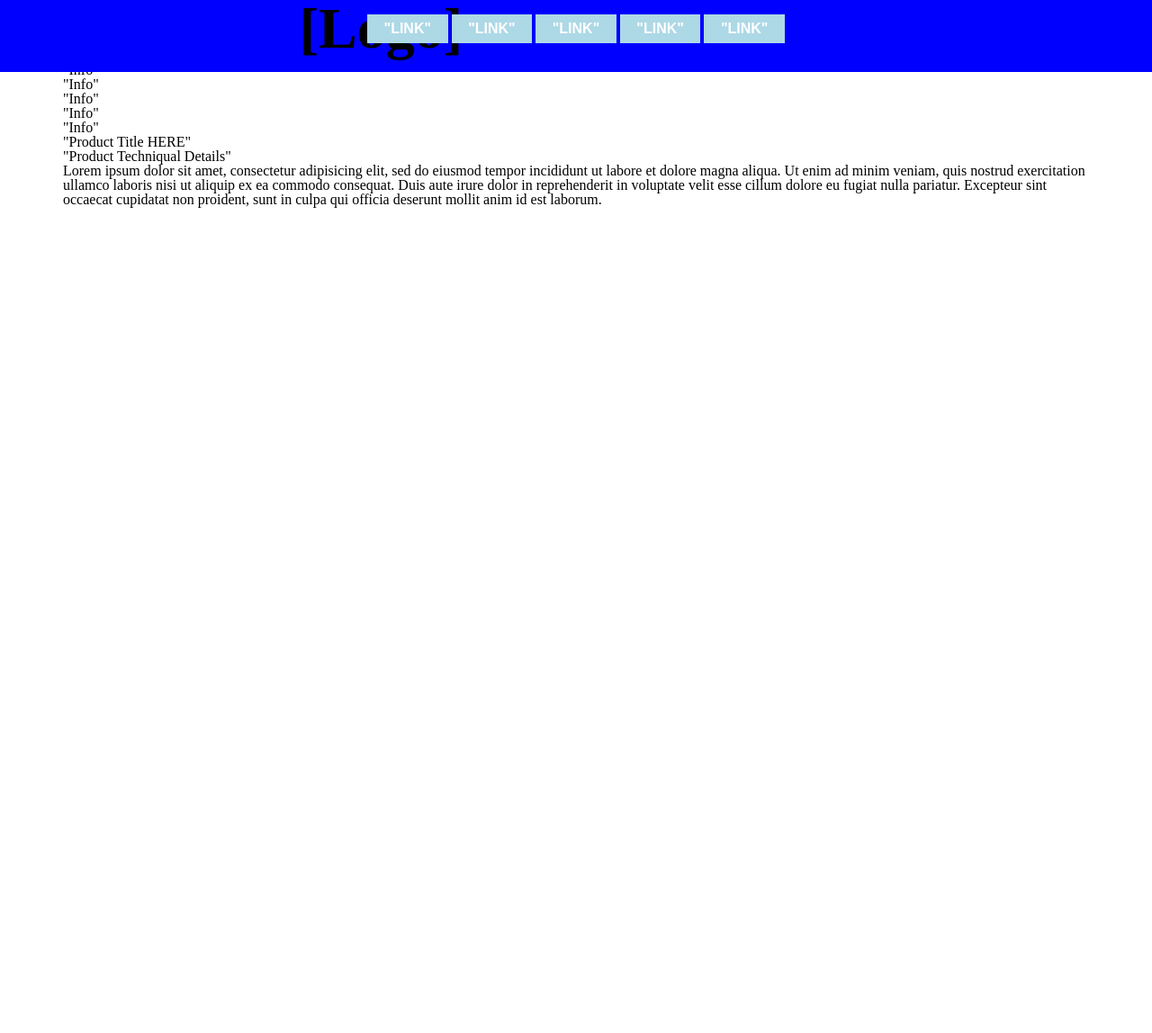
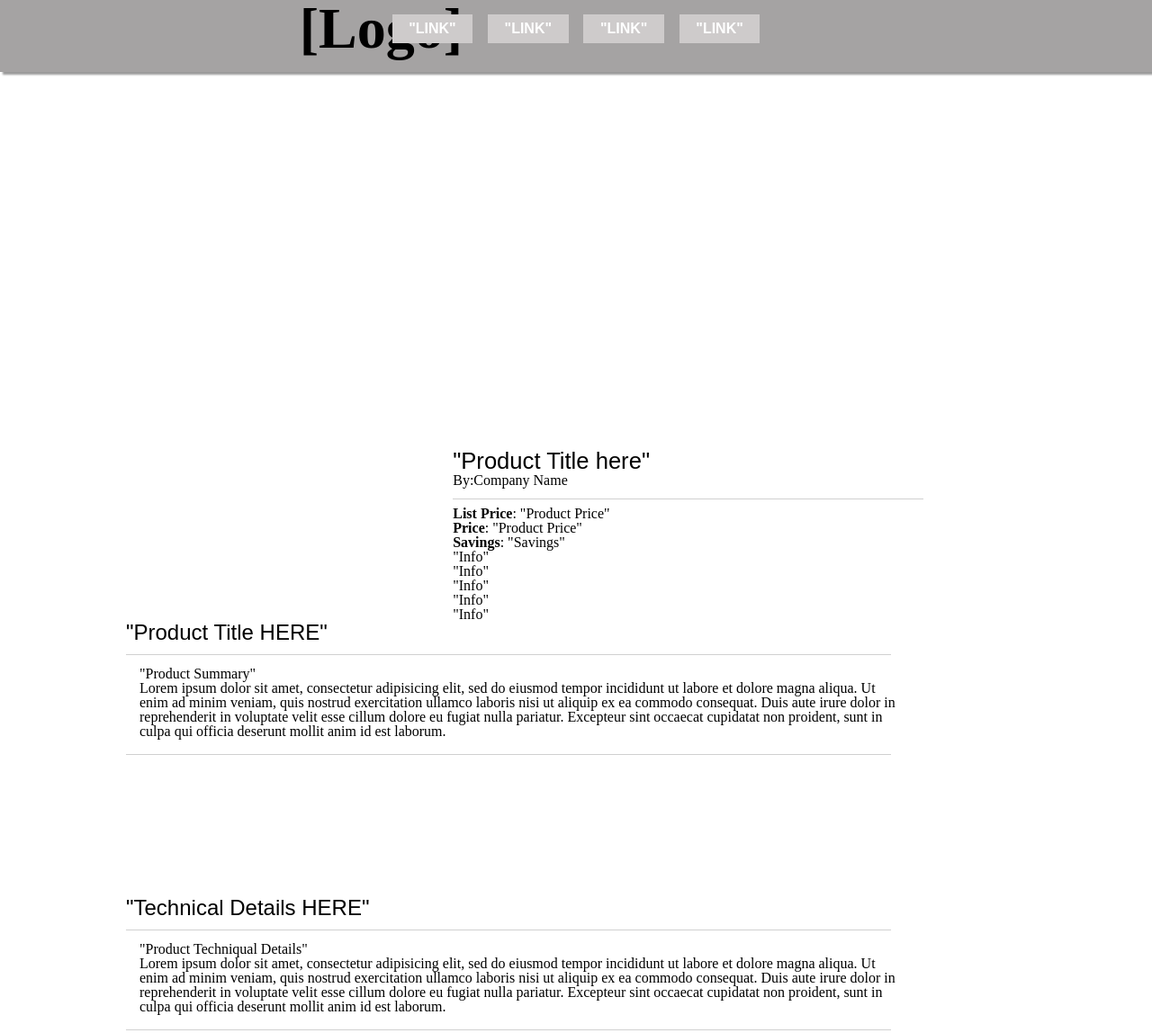
Before and after one commit to xDarkicex/product-template-, a plain HTML site: page index.html in a window 1280 px wide. Shown: the top 1148 px of the page at 90% size. Before the commit the page ends 800 px from the top, so only its background shows below. Drawn offline with Linux system fonts and the light colour scheme.

Commit message:
Build a simple template
Add styling of content

```diff
--- a/assets/css/main.css
+++ b/assets/css/main.css
@@ -8,9 +8,10 @@ Top HEADER
 .header {
 	width:100%;
 	height:5em;
-	background-color: blue;
+	background-color: #A5A3A3;
 
     position: fixed;
+    box-shadow: 3px 3px 2px rgba(0,0,0,.4);
 }
 .logo{
 	margin-left: 26%;
@@ -20,33 +21,47 @@ Top HEADER
 	font-weight: 700;
 	display: inline-block;
 }
+#placeholder{
+	height:5em;
+}
 .nav{
 	margin-top: -48px;
 	width: 100%;
 	text-align: center;
 
 	}
-.nav ul{
-	display: inline-block;
-	}
-.nav ul li{
+
+.nav a{
 		display: inline-block;
 		width:4em;
 		height:2em;
+		line-height: 2em;
 		padding-right: .8em;
 		padding-left: .8em;
-		background-color: lightblue;
+		background-color: #CECBCB;
+		margin-right: .4em;
+		margin-left: .4em;
+		color:#fff;
+		text-transform: uppercase;
+		text-decoration: none;
+		font-weight: 700;
+
+		font-family: sans-serif;
 	}
+.nav a:hover{
+	background-color:#5C5B5B;
+	text-shadow: 1px 1px 2px rgba(0,0,0,.4);
+	box-shadow: inset 1px 1px 3px rgba(0,0,0,.4);
+
+}
 .nav ul li a{
-	color:white;
-	text-transform: uppercase;
-	text-decoration: none;
-	font-weight: 700;
-	line-height: 2em;
-	font-family: sans-serif;
+
+
+
 }
 .nav ul li a:hover{
-	color:red;
+
+	color:darkgray;
 }
 /*
 ================
@@ -54,8 +69,83 @@ BODY
 ================
 */
 
+    .divider{
+
+    padding-bottom:5px;
+    width:100%;
+
+
+    }
+
+    .divider span {
+    display: inline-block;
+    background-color: #d0d0d0;
+    height: 1px;
+    width: 85%;
+}
+
 .content{
-	padding-top: 70px;
+	padding-top: 20px;
 	margin-left: 70px;
 	margin-right: 70px;
 }
+.topcontent{
+	width:100%;
+}
+.imgbox{
+
+	float:left;
+	height:25em;
+	width: 35%;
+	padding-left: 25px;
+	padding-right: 25px;
+}
+.product-placeholder{
+	height: 150px;
+}
+
+.product-bullets{
+	float:right;
+	width:62%;
+
+}
+.product-bullets .divider{
+	width:87%;
+}
+.product-bullets .title{
+
+	font-family: sans-serif;
+	font-size: 1.6em;
+}
+.product-bullets p{
+	display: inline-block;
+}
+.price{
+	font-weight: 700;
+}
+.bottom-content{
+	margin-right: 70px;
+	margin-left: 70px;
+	clear:both;
+}
+
+.bottom-content .title{
+	font-family: sans-serif;
+	font-size: 1.5em;
+}
+.article{
+	width: 85%;
+	padding-left: 15px;
+	padding-right: 15px;
+	padding-top: 5px;
+	padding-bottom: 5px;
+}
+
+.footer{
+	height: 40px;
+	width: 100%;
+	background-color: #242424;
+	text-align: center;
+	line-height: 20px;
+	color:#fff;
+}
--- a/index.html
+++ b/index.html
@@ -2,24 +2,27 @@
 <html>
 <head>
 <title>New product Prototype</title>
+<!-- Will Remove once live -->
 <link rel="stylesheet" type="text/css" href="assets/css/main.css">
+<!-- Will add in when live
+<link rel="stylesheet" type="text/css" href="assets/css/main-dist.css">-->
 <link rel="stylesheet" type="text/css" href="assets/css/reset.css">
 </head>
 <body>
 <div class="header">
 <div class="logo">[Logo]</div>
 <div class="nav">
-<ul>
-<li><a href="#">"Link"</a></li>
-<li><a href="#">"Link"</a></li>
-<li><a href="#">"Link"</a></li>
-<li><a href="#">"Link"</a></li>
-<li><a href="#">"Link"</a></li>
-</ul>
+
+<a href="#">"Link"</a>
+<a href="#">"Link"</a>
+<a href="#">"Link"</a>
+<a href="#">"Link"</a>
+
 </div><!-- End Nav -->
 </div><!-- End Header -->
-
+<div id="placeholder"></div>
 <div class="content">
+<div class="topcontent">
 <div class="imgbox">
 	<div clas="main-image">
 		<div class="image"></div>
@@ -29,9 +32,18 @@
 	<div id="img1"></div>
 	<div id="img3"></div>
 	<div id="img"></div>
-</div><!-- End Image Scroll -->
+</div>
+<!-- End Image Scroll -->
 </div><!-- End image Box -->
 <div class="product-bullets">
+<div class="title"><h1>"Product Title here"</h1></div>
+<p>By:Company Name</p>
+<div class="divider"><span></span></div>
+<span class="price">List Price</span><p>: "Product Price"</p>
+<br />
+<span class="price">Price</span><p>: "Product Price"</p>
+<br />
+<span class="price">Savings</span><p>: "Savings"</p>
 <ul>
 	<li>"Info"</li>
 	<li>"Info"</li>
@@ -39,8 +51,28 @@
 	<li>"Info"</li>
 	<li>"Info"</li>
 </ul>
-</div><!-- End Product Bullet points -->
+</div>
+</div><!-- End top content -->
+
+<!-- End Product Bullet points -->
+<div class="bottom-content">
 <div class="title"><h1>"Product Title HERE"</h1></div><!-- Product Title -->
+<div class="divider"><span></span></div>
+<div class="overview">
+<div class="article">
+<h3>"Product Summary"</h3>
+<p>Lorem ipsum dolor sit amet, consectetur adipisicing elit, sed do eiusmod
+tempor incididunt ut labore et dolore magna aliqua. Ut enim ad minim veniam,
+quis nostrud exercitation ullamco laboris nisi ut aliquip ex ea commodo
+consequat. Duis aute irure dolor in reprehenderit in voluptate velit esse
+cillum dolore eu fugiat nulla pariatur. Excepteur sint occaecat cupidatat non
+proident, sunt in culpa qui officia deserunt mollit anim id est laborum.</p>
+</div><!-- End Article -->
+</div><!-- End Overview -->
+<div class="divider"><span></span></div>
+<div class="product-placeholder"></div>
+<div class="title"><h1>"Technical Details HERE"</h1></div><!-- Product Title -->
+<div class="divider"><span></span></div>
 <div class="overview">
 <div class="article">
 <h3>"Product Techniqual Details"</h3>
@@ -52,17 +84,24 @@ cillum dolore eu fugiat nulla pariatur. Excepteur sint occaecat cupidatat non
 proident, sunt in culpa qui officia deserunt mollit anim id est laborum.</p>
 </div><!-- End Article -->
 </div><!-- End Overview -->
-
+<div class="divider"><span></span></div>
+<div class="product-placeholder"></div>
+</div><!-- End bottom content -->
 
 
 
 
 </div><!-- End Content -->
+<div class="footer">
+<p>Your Footer information, Location<a href="#">Email</a></p><p><a href="#">Your Site URL</a>
+</div>
 
 <script type="text/javascript">
 var today = new Date();
 console.log("Todays Date: ",today)
 
+
+
 </script>
 </body>
 </html>
```
Also changed, not shown: assets/css/main-dist.css (added, +1 -0 lines), 1 other file.
